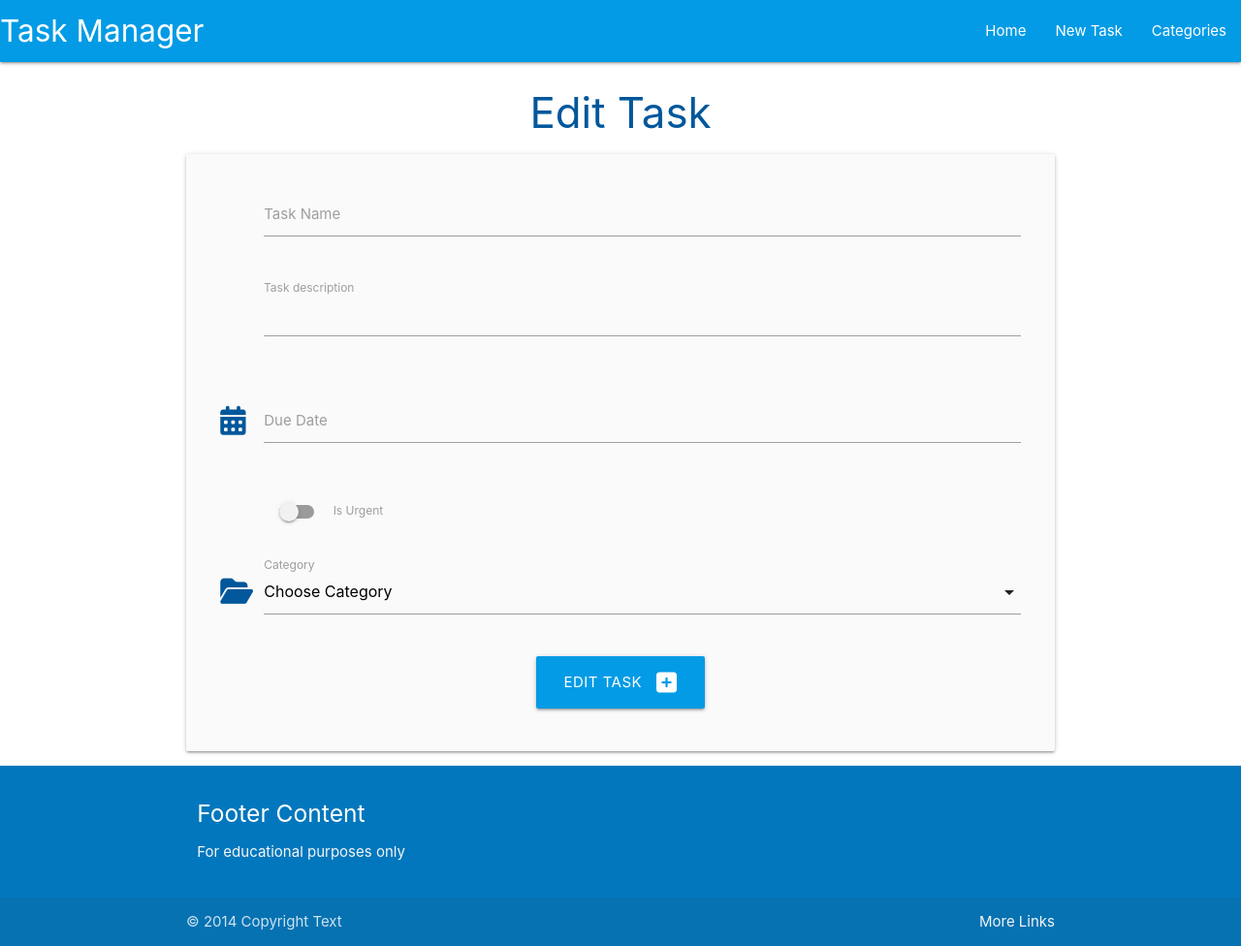
After one commit to Oxymetaphoric/sqlalchemy-task-manager, a Flask app: template taskmanager/templates/edit_task.html in a window 1280 px wide. The commit adds this page. Shown: the whole page at 97% size. Run offline with Flask 2, Linux system fonts and the light colour scheme; the template is opened without the code that fills it, so the values that code supplies are empty.

Commit message:
BUILD: Edit Task functionality

```diff
--- /dev/null
+++ b/taskmanager/templates/edit_task.html
@@ -0,0 +1,81 @@
+{% extends "base.html" %}
+{% block content %}
+
+<h3 class="light-blue-text text-darken-4 center-align ">Edit Task</h3>
+
+<div class="row card-panel grey lighten-5">
+  <form class="col s12" method="POST" action="{{url_for('edit_task', task_id=task.id)}}">
+
+    <div class="row">
+      <div class="input-field col s12">
+        <i class="fas fa pencil-alt prefix light-blue-text text-darken-4"></i>
+        <input name="task_name" value="{{task.task_name}}" id="task_name" minlength="5" maxlength="50" type="text" class="validate" required>
+        <label for="task_name">Task Name</label>
+      </div>
+    </div>
+
+    <div class="row">
+      <div class="input-field col s12">
+        <i class="fas fa align-left prefix light-blue-text text-darken-4"></i>
+        <textarea name="task_description" placeholder="" id="task_description" minlength="5" maxlength="200" type="text" class="materialize-textarea validate" required>
+          {{- task.task_description -}}
+        </textarea>
+        <label for="task_description">Task description</label>
+      </div>
+    </div>
+
+    <div class="row">
+      <div class="input-field col s12">
+        <i class="fas fa-calendar-alt left prefix light-blue-text text-darken-4"></i>
+        <input id="due_date" value="{{task.due_date.strftime('%d %b %y')}}" name="due_date" type="text" class="datepicker validate" required>
+        <label for="due_date">Due Date</label>
+      </div>
+    </div>
+
+    <div class="row">
+      <div class="input-field col s12">
+        <div class="switch">
+          <i class="fas fa-exclamation-cirle prefix light-blue-text text-darken-4"></i>
+          <label for="is_urgent">
+            {% if task.is_urgent == True %}
+              <input name="is_urgent" id="is_urgent" type="checkbox" checked>
+            {% else %}
+              <input name="is_urgent" id="is_urgent" type="checkbox">
+            {% endif %}
+            <span class="lever"></span>
+            Is Urgent
+          </label>
+        </div>
+      </div>
+    </div>
+
+    <div class="row">
+      <div class="input-field col s12">
+        <i class="fas fa-folder-open prefix light-blue-text text-darken-4"></i>
+        <select id="category_id" name="category_id" class="validate" required>
+          <option value="" disabled>Choose Category</option>
+          {% for category in categories %}
+            {% if category == task.category %}
+              <option value="{{category.id}}" selected>{{category.category_name}}</option>
+            {% else %}
+              <option value="{{category.id}}" >{{category.category_name}}</option>
+            {% endif %}
+          {% endfor %}
+        </select>
+        <label for="category_id">Category</label>
+      </div>
+    </div>
+
+    <div class="row">
+      <div class="col s12 center-align">
+        <button type="submit" class="btn-large light-blue darken-1">
+          edit task <i class="fas fa-plus-square right"></i>
+        </button>
+      </div>
+    </div>
+
+  </form>
+</div>
+
+
+{% endblock %}
--- a/taskmanager/templates/task.html
+++ b/taskmanager/templates/task.html
@@ -23,6 +23,9 @@
     <div class="collapsible-body">
       <strong>{{task.category}}</strong>
       <p>{{task.task_description}}</p>
+      <p>
+        <a href="{{ url_for('edit_task', task_id=task.id)}}" class="btn green-accent-4">Edit</a>
+      </p>
     </div>
   </li>
   {% endfor %}
```
Also changed, not shown: taskmanager/routes.py (+13 -0 lines).
